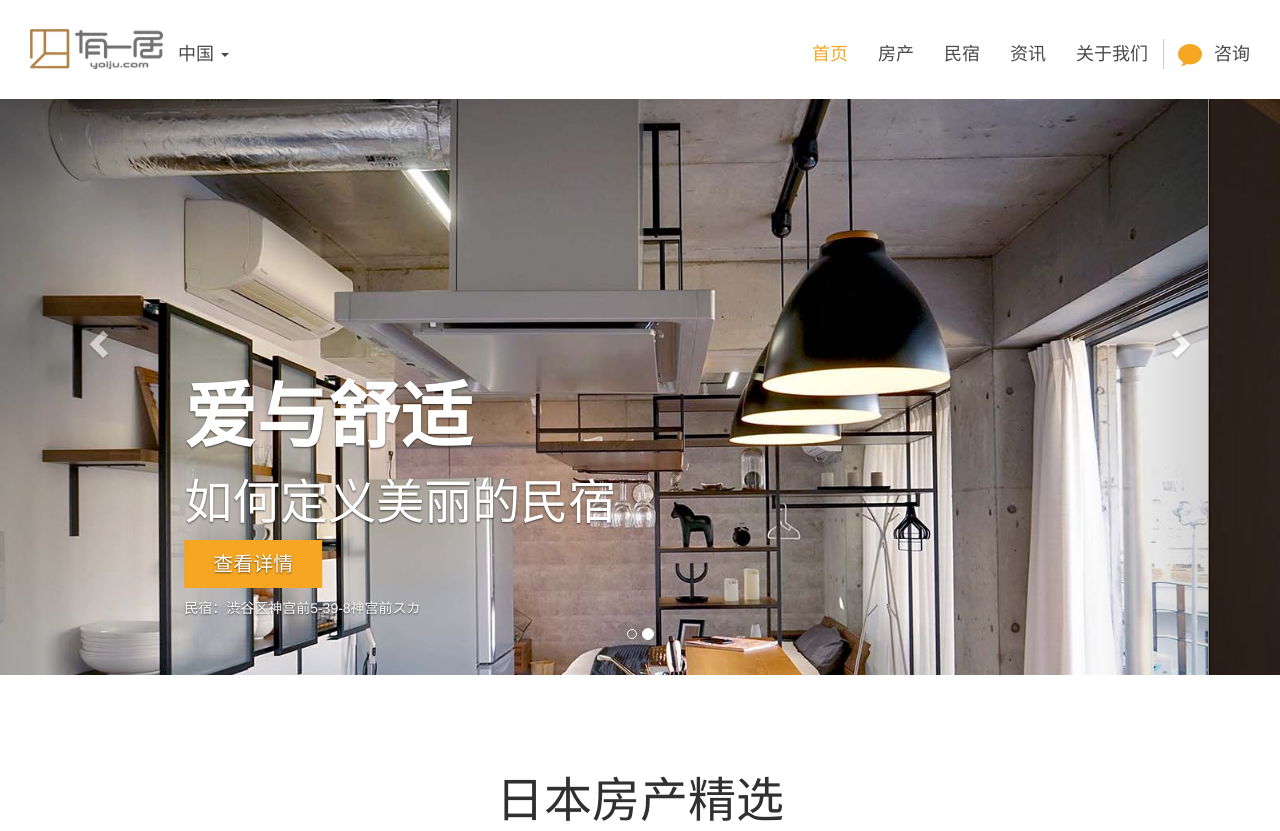
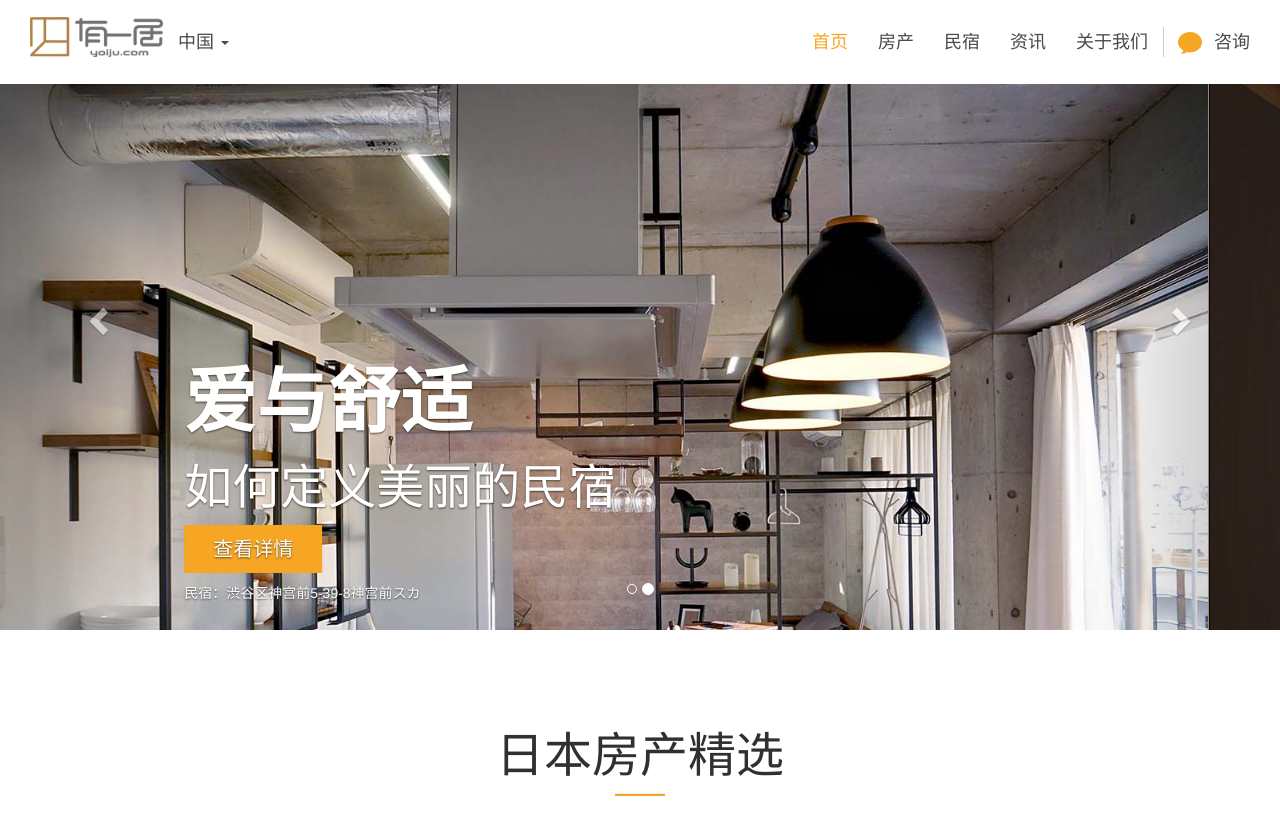
Before and after one commit to myvipbackup2/youyiju, a plain HTML site: page index.html in a window 1280 px wide. Shown: the top 831 px of the page. Drawn offline with Linux system fonts and the light colour scheme; a script that the page names is missing.

Commit message:
修改nav高度位83px

```diff
--- a/css/style.css
+++ b/css/style.css
@@ -13,20 +13,24 @@ ul {
 }
 
 /*导航开始*/
+#nav {
+    margin-bottom: 0;
+}
+
 .navbar {
     background-color: #fff;
 }
 
 .navbar-wrap {
     width: 1220px;
-    height: 98px;
-    line-height: 98px;
+    height: 83px;
+    line-height: 83px;
     margin: 0 auto;
     /*overflow: hidden;*/
 }
 
 .navbar-header, .country, .navbar-collapse {
-    padding-top: 29px;
+    padding-top: 17px;
 }
 
 .navbar-brand {
@@ -128,8 +132,8 @@ ul {
 /*导航结束*/
 /*轮播图开始*/
 .carousel {
-    padding-top: 98px;
-    height: 675px;
+    padding-top: 83px;
+    height: 630px;
     overflow: hidden;
 }
 
--- a/index.html
+++ b/index.html
@@ -22,7 +22,7 @@
     <script src="js/rem.js"></script>
 </head>
 <body>
-<nav class="navbar navbar-fixed-top">
+<nav id="nav" class="navbar navbar-fixed-top">
     <div class="navbar-wrap">
         <!-- Brand and toggle get grouped for better mobile display -->
         <div class="navbar-header">
```
